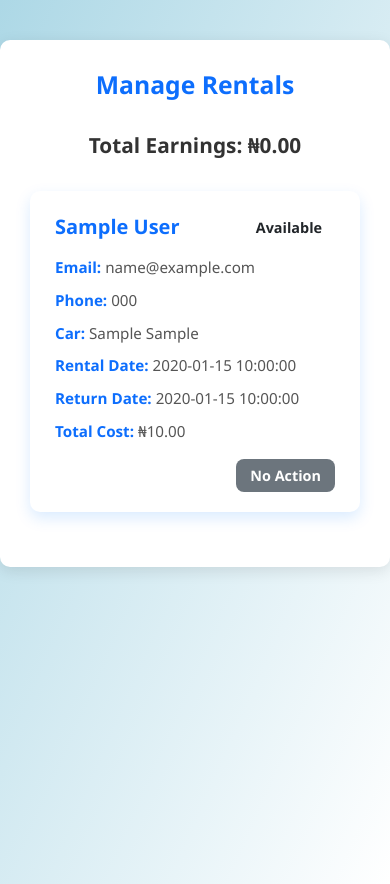
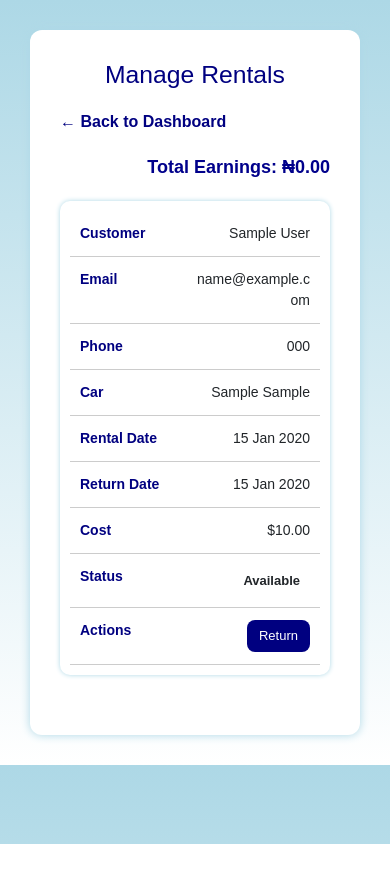
Before and after one commit to Michaelpraise-code/CarRentalApp, a PHP site: page /admin/manage-rentals.php in a window 390 px wide. After the commit the page ends 844 px from the top, so only its background shows below. Run offline with PHP 8.4, Linux system fonts and the light colour scheme; the visitor is signed in with stand-in values (Sample User, id 1); tables that the repository leaves empty or names only in its code hold one stand-in row (values such as "Sample post"); a stand-in replaces the project's code that opens the database connection.

Commit message:
added something

```diff
--- a/admin/manage-rentals.php
+++ b/admin/manage-rentals.php
@@ -45,125 +45,13 @@ foreach ($rentals as $rental) {
   <meta name="viewport" content="width=device-width, initial-scale=1" />
   <!-- Bootstrap CSS -->
   <link href="../assets/bootstrap/css/bootstrap.min.css" rel="stylesheet" />
-  <!-- Bootstrap Icons -->
-  <link href="https://cdn.jsdelivr.net/npm/bootstrap-icons@1.10.5/font/bootstrap-icons.css" rel="stylesheet" />
   <link rel="stylesheet" href="../assets/css/admin.css" />
-  <style>
-    body {
-      background: linear-gradient(to bottom right, lightblue, white);
-      min-height: 100vh;
-      font-family: 'Segoe UI', Tahoma, Geneva, Verdana, sans-serif;
-    }
-    .container {
-      max-width: 1100px;
-      margin-top: 40px;
-      margin-bottom: 40px;
-    }
-    h2 {
-      color: #0d6efd;
-      font-weight: 700;
-      text-align: center;
-      margin-bottom: 30px;
-    }
-    .earnings {
-      font-size: 1.3rem;
-      font-weight: 600;
-      color: #333;
-      margin-bottom: 30px;
-      text-align: center;
-    }
-    .rental-card {
-      background: white;
-      border-radius: 10px;
-      box-shadow: 0 6px 15px rgba(0, 123, 255, 0.15);
-      margin-bottom: 25px;
-      padding: 20px 25px;
-      transition: transform 0.2s ease;
-    }
-    .rental-card:hover {
-      transform: translateY(-4px);
-      box-shadow: 0 10px 20px rgba(0, 123, 255, 0.3);
-    }
-    .rental-header {
-      display: flex;
-      justify-content: space-between;
-      align-items: center;
-      flex-wrap: wrap;
-      gap: 10px;
-    }
-    .customer-name {
-      font-size: 1.25rem;
-      font-weight: 700;
-      color: #0d6efd;
-    }
-    .badge-status {
-      padding: 0.4em 0.9em;
-      font-weight: 600;
-      border-radius: 12px;
-      font-size: 0.9rem;
-      text-transform: capitalize;
-      user-select: none;
-    }
-    .badge-active {
-      background-color: #d1e7dd;
-      color: #0f5132;
-    }
-    .badge-returned {
-      background-color: #cfe2ff;
-      color: #084298;
-    }
-    .badge-due {
-      background-color: #fff3cd;
-      color: #664d03;
-    }
-    .rental-details {
-      margin-top: 12px;
-      font-size: 0.95rem;
-      color: #555;
-      display: grid;
-      grid-template-columns: repeat(auto-fit, minmax(150px, 1fr));
-      gap: 10px 25px;
-    }
-    .rental-details span {
-      font-weight: 600;
-      color: #0d6efd;
-    }
-    .btn-returned {
-      background-color: #198754;
-      border: none;
-      padding: 6px 14px;
-      font-weight: 600;
-      border-radius: 8px;
-      color: white;
-      cursor: pointer;
-      transition: background-color 0.3s ease;
-      display: flex;
-      align-items: center;
-      gap: 6px;
-      font-size: 0.9rem;
-    }
-    .btn-returned:hover {
-      background-color: #145c32;
-    }
-    .btn-returned:disabled {
-      background-color: #6c757d;
-      cursor: not-allowed;
-    }
-    .no-action-btn {
-      background-color: #6c757d;
-      color: white;
-      border-radius: 8px;
-      padding: 6px 14px;
-      font-weight: 600;
-      font-size: 0.9rem;
-      border: none;
-    }
-  </style>
 </head>
 <body>
 
 <div class="container">
   <h2>Manage Rentals</h2>
+  <a href="dashboard.php" class="back-dashboard">← Back to Dashboard</a>
 
   <?php if (isset($_SESSION['alert'])): ?>
     <div class="alert alert-<?= $_SESSION['alert']['type'] ?> alert-dismissible fade show" role="alert">
@@ -173,50 +61,89 @@ foreach ($rentals as $rental) {
     <?php unset($_SESSION['alert']); ?>
   <?php endif; ?>
 
-  <div class="earnings">Total Earnings: <strong>₦<?= number_format($earnings, 2) ?></strong></div>
+  <div class="earnings">Total Earnings: ₦<?= number_format($earnings, 2) ?></div>
 
   <?php if (count($rentals) === 0): ?>
     <p class="text-center fs-5">No rentals found.</p>
   <?php else: ?>
-    <?php foreach ($rentals as $rental):
-      $status = $rental['status'];
-      $is_due = $status === 'active' && strtotime($rental['return_date']) <= time();
-      if ($is_due) $status = 'due';
-
-      // Status badge classes
+    <table>
+      <thead>
+        <tr>
+          <th class="customer-col">Customer Name</th>
+          <th class="email-col">Email</th>
+          <th class="phone-col">Phone</th>
+          <th class="car-col">Car</th>
+          <th class="date-col">Rental Date</th>
+          <th class="date-col">Return Date</th>
+          <th class="cost-col">Total Cost</th>
+          <th class="status-col">Status</th>
+          <th class="action-col">Actions</th>
+        </tr>
+      </thead>
+      <tbody>
+        <?php foreach ($rentals as $r): ?>
+          <tr>
+            <td class="customer-col" data-label="Customer">
+              <?= htmlspecialchars($r['first_name'] . ' ' . $r['last_name']) ?>
+            </td>
+            <td class="email-col" data-label="Email">
+              <?= htmlspecialchars($r['email']) ?>
+            </td>
+            <td class="phone-col" data-label="Phone">
+              <?= htmlspecialchars($r['phone']) ?>
+            </td>
+            <td class="car-col" data-label="Car">
+              <?= htmlspecialchars($r['make'] . ' ' . $r['model']) ?>
+            </td>
+            <td class="date-col" data-label="Rental Date">
+              <?= date('d M Y', strtotime($r['rental_date'])) ?>
+            </td>
+            <td class="date-col" data-label="Return Date">
+              <?= date('d M Y', strtotime($r['return_date'])) ?>
+            </td>
+            <td class="cost-col" data-label="Cost">$<?= number_format($r['total_cost'], 2) ?></td>
+            <td class="status-col" data-label="Status">
+              <?php
+                $status = strtolower($r['status']);
                 $badgeClass = '';
-      if ($status === 'active') $badgeClass = 'badge-active';
-      elseif ($status === 'returned') $badgeClass = 'badge-returned';
-      elseif ($status === 'due') $badgeClass = 'badge-due';
+                switch ($status) {
+                  case 'active':
+                    $badgeClass = 'badge-active';
+                    break;
+                  case 'returned':
+                    $badgeClass = 'badge-returned';
+                    break;
+                  case 'due':
+                    $badgeClass = 'badge-due';
+                    break;
+                  default:
+                    $badgeClass = 'badge-secondary';
+                    break;
+                }
               ?>
-      <div class="rental-card">
-        <div class="rental-header">
-          <div class="customer-name"><?= htmlspecialchars($rental['first_name'] . ' ' . $rental['last_name']) ?></div>
-          <div class="badge-status <?= $badgeClass ?>"><?= htmlspecialchars($status) ?></div>
-        </div>
-        <div class="rental-details">
-          <div><span>Email:</span> <?= htmlspecialchars($rental['email']) ?></div>
-          <div><span>Phone:</span> <?= htmlspecialchars($rental['phone']) ?></div>
-          <div><span>Car:</span> <?= htmlspecialchars($rental['make'] . ' ' . $rental['model']) ?></div>
-          <div><span>Rental Date:</span> <?= htmlspecialchars($rental['rental_date']) ?></div>
-          <div><span>Return Date:</span> <?= htmlspecialchars($rental['return_date']) ?></div>
-          <div><span>Total Cost:</span> ₦<?= number_format($rental['total_cost'], 2) ?></div>
-        </div>
-        <div class="mt-3 text-end">
-          <?php if ($rental['status'] === 'active'): ?>
-            <form method="POST" style="display:inline;">
-              <input type="hidden" name="rental_id" value="<?= $rental['id'] ?>" />
-              <input type="hidden" name="car_id" value="<?= $rental['car_id'] ?>" />
-              <button type="submit" class="btn-returned">
-                <i class="bi bi-check-lg"></i> Mark as Returned
+              <span class="badge-status <?= $badgeClass ?>" title="<?= ucfirst($status) ?>">
+                <?= ucfirst($status) ?>
+              </span>
+            </td>
+            <td class="action-col" data-label="Actions">
+              <?php if ($status !== 'returned'): ?>
+                <form method="POST" style="margin: 0;">
+                  <input type="hidden" name="rental_id" value="<?= (int) $r['id'] ?>">
+                  <input type="hidden" name="car_id" value="<?= (int) $r['car_id'] ?>">
+                  <button type="submit" class="btn-returned" title="Mark as Returned">
+                    Return
                   </button>
                 </form>
               <?php else: ?>
-            <button class="no-action-btn" disabled>No Action</button>
+                <button class="no-action-btn" disabled title="Already Returned">
+                  Done
+                </button>
               <?php endif; ?>
-        </div>
-      </div>
+            </td>
+          </tr>
         <?php endforeach; ?>
+      </tbody>
+    </table>
   <?php endif; ?>
 </div>
 
--- a/assets/css/admin.css
+++ b/assets/css/admin.css
@@ -1,117 +1,156 @@
-/* General body styling */
 body {
-  background: linear-gradient(to bottom right, lightblue, white);
-  font-family: 'Segoe UI', Tahoma, Geneva, Verdana, sans-serif;
-  min-height: 100vh;
+  background: linear-gradient(to bottom, lightblue, white);
+  font-family: Arial, sans-serif;
+  padding: 30px;
 }
 
-/* Container padding and max width */
 .container {
   max-width: 1200px;
+  margin: auto;
   background: white;
+  border-radius: 12px;
+  box-shadow: 0 0 10px lightblue;
   padding: 30px;
-  border-radius: 10px;
-  box-shadow: 0 4px 15px rgba(0,0,0,0.1);
 }
 
-/* Page heading */
 h2 {
-  color: #007bff; /* Bootstrap primary blue */
-  font-weight: 700;
   text-align: center;
-  margin-bottom: 30px;
+  color: navy;
+  margin-bottom: 20px;
 }
 
-/* Alert box styling override */
-.alert {
-  font-size: 1rem;
-  border-radius: 6px;
+.back-dashboard {
+  display: inline-block;
+  margin-bottom: 20px;
+  text-decoration: none;
+  color: navy;
+  font-weight: bold;
 }
 
-/* Earnings display */
-.mb-3 strong {
-  font-size: 1.2rem;
-  color: #333;
+.earnings {
+  text-align: right;
+  font-size: 18px;
+  font-weight: bold;
+  color: darkblue;
+  margin-bottom: 20px;
 }
 
-/* Table customizations */
-.table {
-  border-radius: 8px;
-  overflow: hidden;
+table {
+  width: 100%;
+  border-collapse: collapse;
+  margin-bottom: 30px;
+  table-layout: fixed;
 }
 
-.table thead {
-  background-color: #007bff;
-  color: white;
-  font-weight: 600;
-  font-size: 0.95rem;
+thead {
+  background-color: lightblue;
 }
 
-.table tbody tr:hover {
-  background-color: #e9f5ff;
-  cursor: default;
+th {
+  white-space: nowrap;
+  padding: 12px 10px;
+  text-align: left;
+  font-weight: bold;
+  border-bottom: 2px solid lightgray;
+  color: navy;
+  font-size: 15px;
 }
 
-/* Status column styling */
-td:nth-child(8) {
-  font-weight: 600;
+td {
+  padding: 12px 10px;
+  border-bottom: 1px solid #ccc;
+  font-size: 14px;
+  word-wrap: break-word;
+}
+
+tr:hover {
+  background-color: #f1f9ff;
+}
+
+.badge-status {
+  padding: 5px 10px;
+  border-radius: 12px;
+  font-size: 13px;
+  display: inline-block;
+  font-weight: bold;
   text-transform: capitalize;
 }
 
-/* Status badges */
-td:nth-child(8).active {
-  color: #155724;
-  background-color: #d4edda;
-  border-radius: 4px;
-  padding: 3px 8px;
-  text-align: center;
-  width: 100px;
+.badge-active {
+  background-color: deepskyblue;
+  color: white;
 }
 
-td:nth-child(8).returned {
-  color: #004085;
-  background-color: #cce5ff;
-  border-radius: 4px;
-  padding: 3px 8px;
-  text-align: center;
-  width: 100px;
+.badge-returned {
+  background-color: mediumseagreen;
+  color: white;
 }
 
-td:nth-child(8).due {
-  color: #856404;
-  background-color: #fff3cd;
-  border-radius: 4px;
-  padding: 3px 8px;
-  text-align: center;
-  width: 120px;
+.badge-due {
+  background-color: orange;
+  color: white;
 }
 
-/* Buttons */
-.btn-success {
-  font-size: 0.85rem;
-  padding: 4px 12px;
-  border-radius: 6px;
-  box-shadow: 0 2px 5px rgba(0,123,255,0.4);
-  transition: background-color 0.3s ease;
+.btn-returned {
+  background-color: navy;
+  color: white;
+  border: none;
+  padding: 6px 12px;
+  border-radius: 8px;
+  font-size: 13px;
+  cursor: pointer;
 }
 
-.btn-success:hover {
-  background-color: #0056b3;
+.btn-returned:hover {
+  background-color: darkblue;
 }
 
-.btn-secondary {
-  font-size: 0.85rem;
-  padding: 4px 12px;
-  border-radius: 6px;
+.no-action-btn {
+  background-color: lightgray;
+  color: white;
+  border: none;
+  padding: 6px 12px;
+  border-radius: 8px;
+  font-size: 13px;
+  cursor: not-allowed;
 }
 
-/* Responsive tweaks */
+/* Responsive table handling */
 @media (max-width: 768px) {
-  .table-responsive {
-    font-size: 0.9rem;
+  table,
+  thead,
+  tbody,
+  th,
+  td,
+  tr {
+    display: block;
   }
-  .btn-success, .btn-secondary {
-    padding: 6px 10px;
-    font-size: 0.75rem;
+
+  thead tr {
+    display: none;
+  }
+
+  tr {
+    margin-bottom: 15px;
+    background-color: white;
+    padding: 10px;
+    border-radius: 10px;
+    box-shadow: 0 0 5px lightblue;
+  }
+
+  td {
+    text-align: right;
+    position: relative;
+    padding-left: 50%;
+  }
+
+  td::before {
+    content: attr(data-label);
+    position: absolute;
+    left: 10px;
+    top: 12px;
+    font-weight: bold;
+    color: navy;
+    text-align: left;
   }
 }
--- a/car.php
+++ b/car.php
@@ -47,6 +47,8 @@ if (!file_exists($fullLocalPath) || empty($car['carimages'])) {
         <button type="button" class="btn-close" data-bs-dismiss="alert" aria-label="Close"></button>
       </div>
     </div>
+    <?php unset($_SESSION['rental_success']); ?>
+  <?php endif; ?>
 
   <div class="container mt-5">
     <h2 class="text-center mb-4">Car Details</h2>
@@ -72,7 +74,7 @@ if (!file_exists($fullLocalPath) || empty($car['carimages'])) {
             <input type="hidden" name="car_id" value="<?= $car['id'] ?>">
             <input type="hidden" name="daily_rate" value="<?= $car['daily_rate'] ?>">
 
-            <h4 class="mb-3 text-center">Book This Car</h4>
+            <h4 class="mb-3 text-center">Rent This Car</h4>
 
             <div class="mb-3">
               <label for="return_date" class="form-label">Return Date</label>
@@ -99,7 +101,6 @@ if (!file_exists($fullLocalPath) || empty($car['carimages'])) {
       </div>
     </div>
   </div>
-
   <script src="assets/bootstrap/dist/js/bootstrap.bundle.min.js"></script>
 </body>
 </html>
```
Also changed, not shown: assets/css/car.css (+99 -59 lines), assets/css/manage-rentals.css (added, +130 -0 lines). Lines whose indentation alone changed are shown as unchanged.
